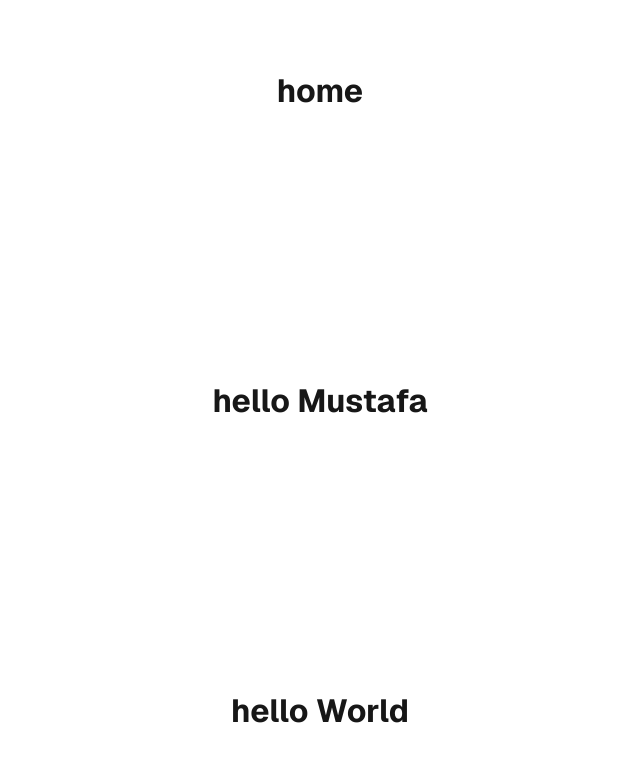
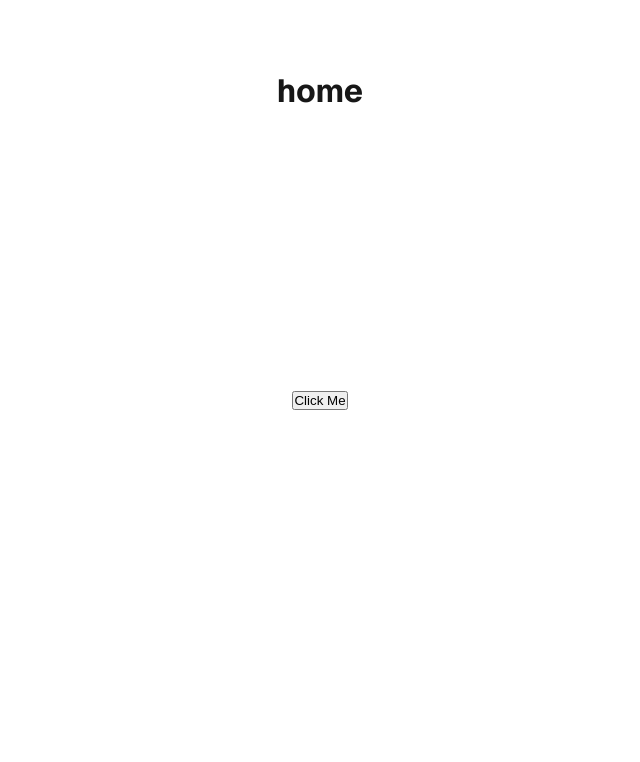
Before and after one commit to immustafa37/learn-next, a Next.js app: page / in a window 1280 px wide. Shown: the top 762 px of the page, without its empty margins (320-960 px from the left). Built offline with nearby package versions, Linux system fonts and the light colour scheme.

Commit message:
4 - Events

```diff
--- a/src/app/page.js
+++ b/src/app/page.js
@@ -1,20 +1,13 @@
-import Image from "next/image";
+'use client'
 import styles from "./page.module.css";
 
 export default function Home() {
   return (
     <div className={styles.page}>
       <h1>home</h1>
-      <User name="Mustafa" />
-      <User name="World" />
+      <button onClick={()=>{
+        alert("Hello Next js")
+      }}>Click Me</button>
     </div>
   );
 }
-
-const User = (main)=>{
-  return (
-    <div>
-      <h1>hello {main.name}</h1>
-    </div>
-  )
-}
```
